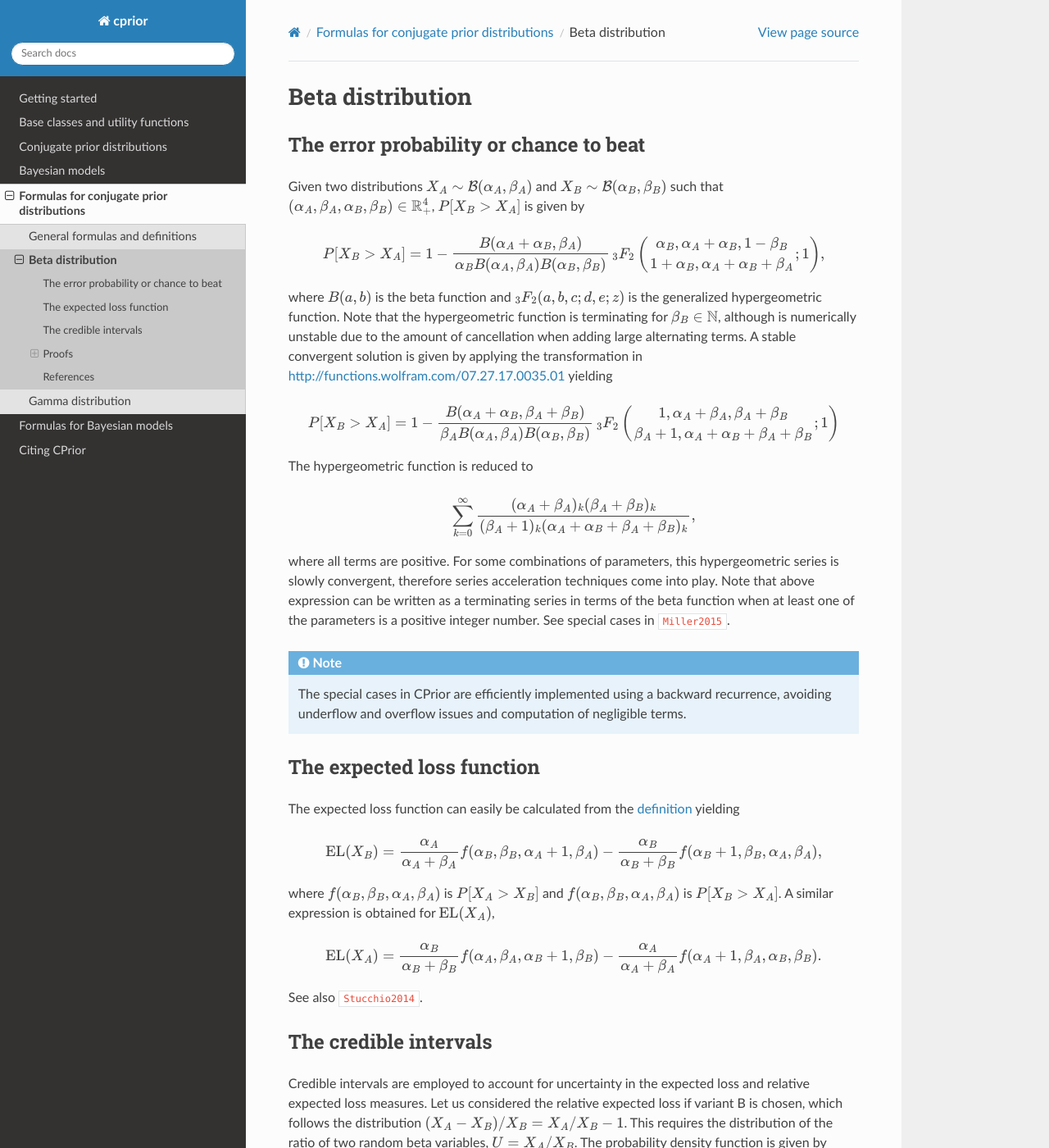
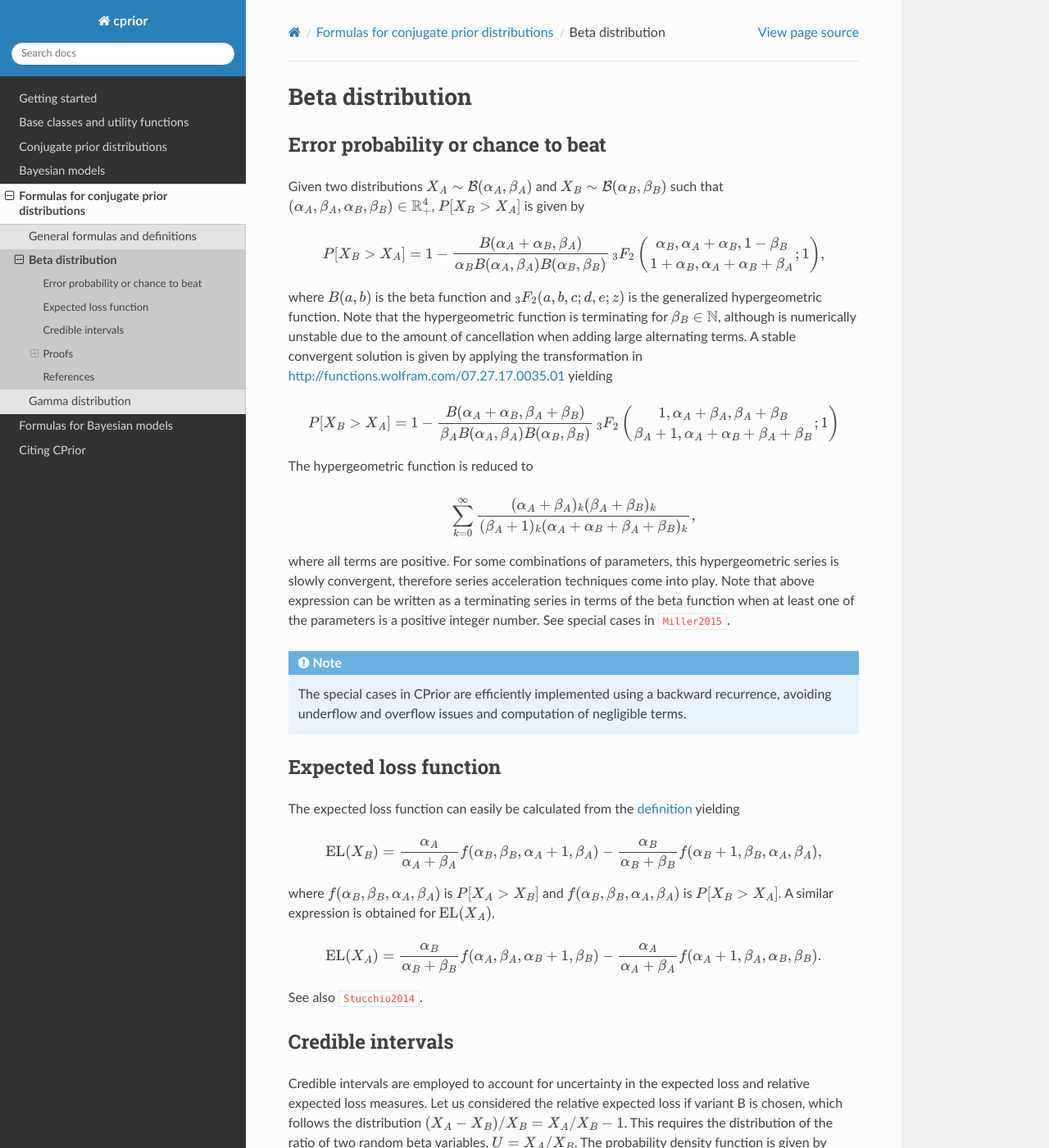
Before and after one commit to guillermo-navas-palencia/cprior, a Sphinx documentation site: the page built from doc/source/formulas_conjugate_beta.rst, in a window 1280 px wide and 1400 px high. Shown: the whole window at 82% size. Built offline with Sphinx 7.4.7 and the Read the Docs theme 2.0.0, drawn with Linux system fonts in a browser that asks for light colours; cross-references to code outside the pages are shown as plain code; some of the changed text lies outside the part shown.

Commit message:
Update headers

```diff
--- a/doc/source/formulas_conjugate_beta.rst
+++ b/doc/source/formulas_conjugate_beta.rst
@@ -1,8 +1,8 @@
 Beta distribution
 =================
 
-The error probability or chance to beat
----------------------------------------
+Error probability or chance to beat
+-----------------------------------
 
 Given two distributions :math:`X_A \sim \mathcal{B}(\alpha_A, \beta_A)` and :math:`X_B \sim \mathcal{B}(\alpha_B, \beta_B)` such that :math:`(\alpha_A, \beta_A, \alpha_B, \beta_B) \in \mathbb{R}_+^4`, :math:`P[X_B > X_A]` is given by
 
@@ -32,8 +32,8 @@ parameters is a positive integer number. See special cases in :cite:`Miller2015`
 
    The special cases in CPrior are efficiently implemented using a backward  recurrence, avoiding underflow and overflow issues and computation of negligible terms.
 
-The expected loss function
---------------------------
+Expected loss function
+----------------------
 
 The expected loss function can easily be calculated from the `definition <formulas_conjugate_general.html>`__ yielding
 
@@ -48,8 +48,8 @@ where :math:`f(\alpha_B, \beta_B, \alpha_A, \beta_A)` is :math:`P[X_A > X_B]` an
 
 See also :cite:`Stucchio2014`.
 
-The credible intervals
-----------------------
+Credible intervals
+------------------
 
 Credible intervals are employed to account for uncertainty in the expected loss and relative expected loss measures. Let us considered the relative expected loss if variant B is chosen, which follows the distribution :math:`(X_A - X_B)/X_B = X_A / X_B - 1`. This requires the distribution of the ratio of two random beta variables, :math:`U = X_A / X_B`. The probability density function is given by
 
@@ -131,8 +131,8 @@ The expected value and variance of the distribution :math:`Z = (X_A - X_B)/X_B =
 Proofs
 ------
 
-The error probability
-"""""""""""""""""""""
+Error probability
+"""""""""""""""""
 
 Integrating the joint distribution, under the assumption of independence, over all values of :math:`X_B > X_A` we obtain the following integral
 
@@ -164,8 +164,8 @@ Finally, note that the resulting series is hypergeometric and expressible in ter
 Rearranging terms the proof is completed.
 
 
-The relative expected loss function
-"""""""""""""""""""""""""""""""""""
+Relative expected loss function
+"""""""""""""""""""""""""""""""
 
 The moments of :math:`Z = X_A / X_B` are given by
 
```
